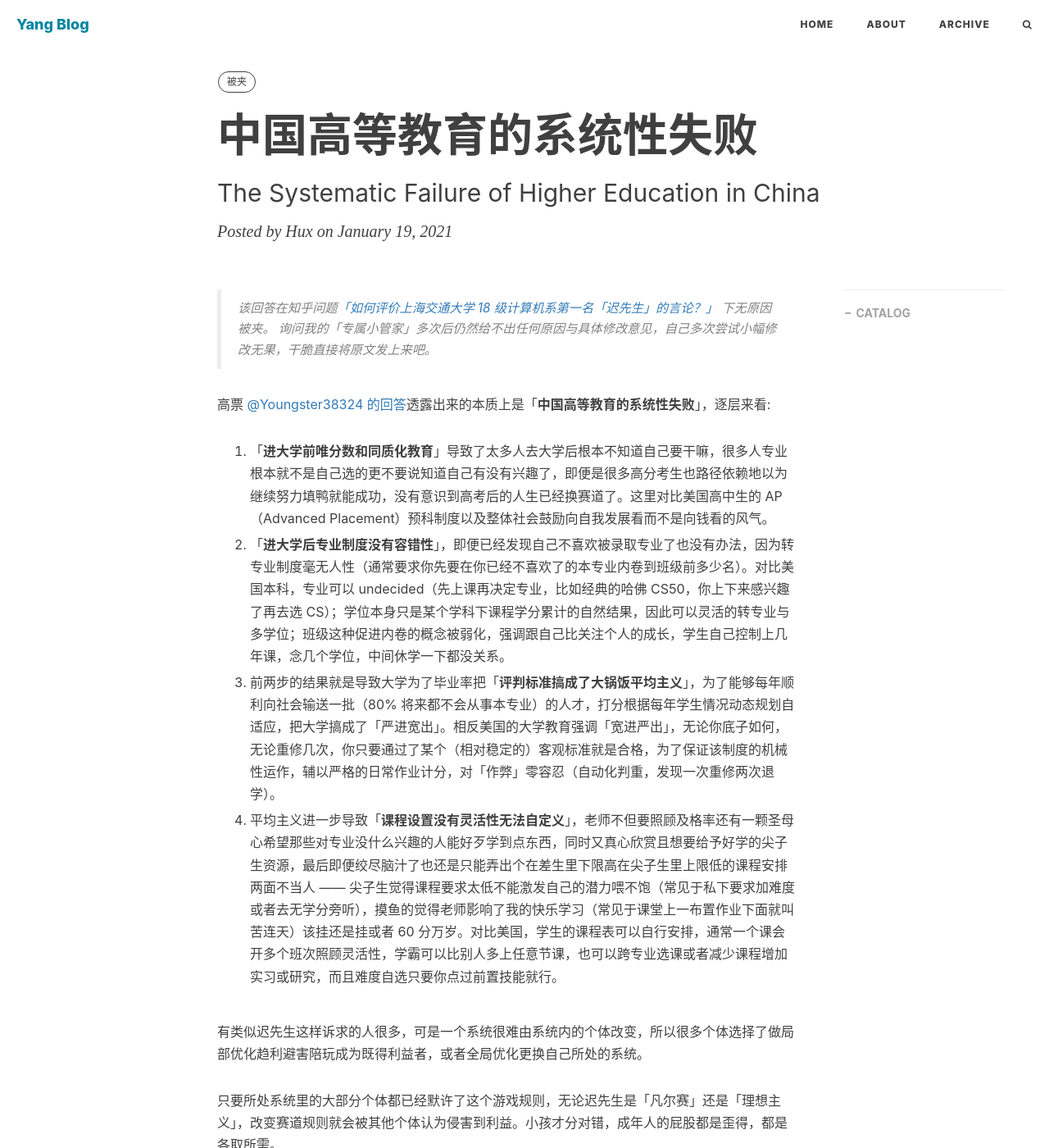
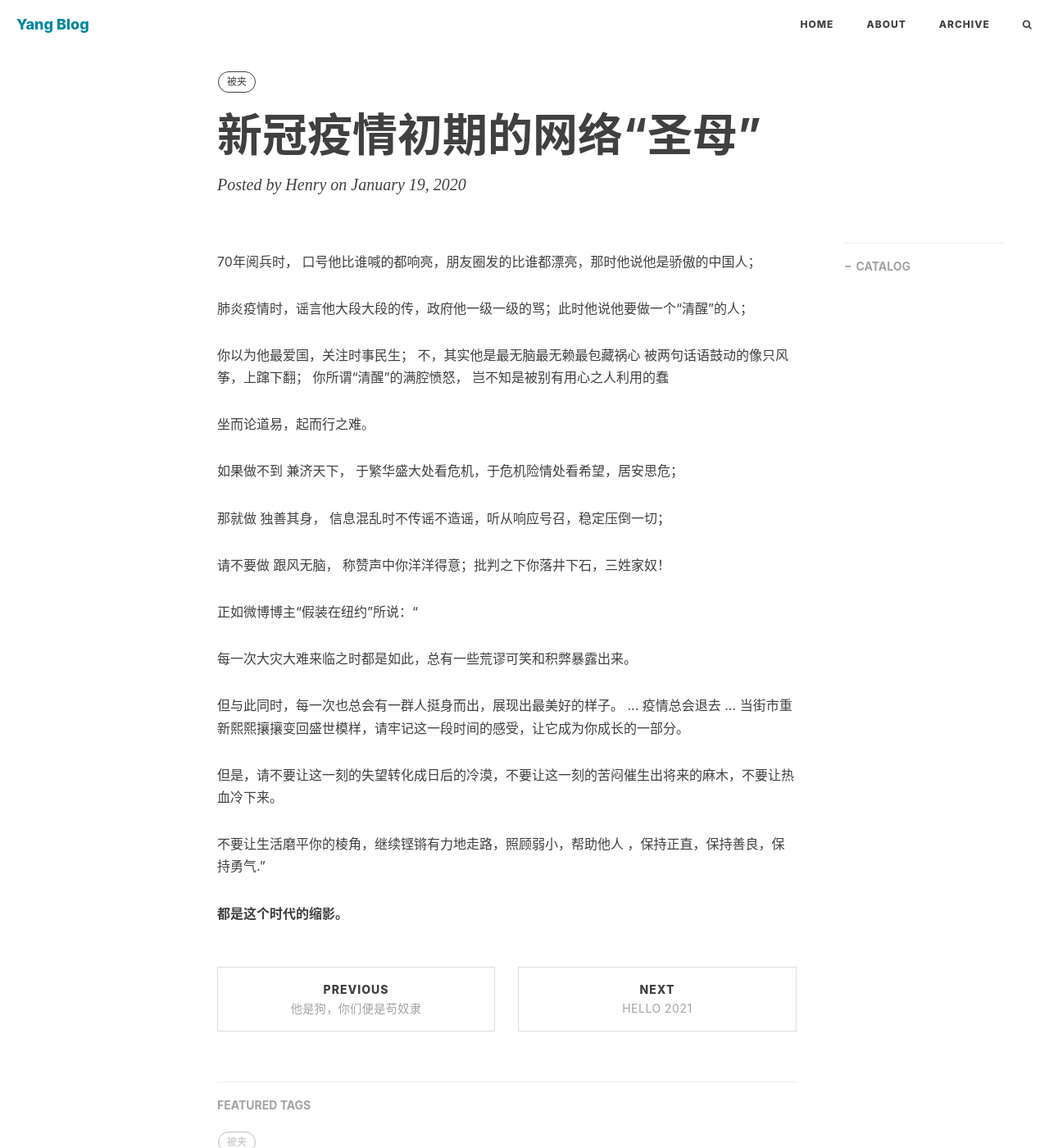
Before and after one commit to yliu9418/yliu9418.github.io, a Jekyll site: the page built from _posts/2021-01-19-the-systematic-failure-of-higher-education-in-china.md, in a window 1280 px wide and 1400 px high. Shown: the whole window at 82% size. Built offline with Jekyll 4.4.1, drawn with Linux system fonts in a browser that asks for light colours; nearby versions of some CDN libraries; comment, search, counter and statistics services are not loaded.

Commit message:
Update 2021-01-19-the-systematic-failure-of-higher-education-in-china.md

```diff
--- a/_posts/2021-01-19-the-systematic-failure-of-higher-education-in-china.md
+++ b/_posts/2021-01-19-the-systematic-failure-of-higher-education-in-china.md
@@ -1,31 +1,46 @@
 ---
 layout:     post
-title:      "中国高等教育的系统性失败"
-subtitle:   "The Systematic Failure of Higher Education in China"
-date:       2021-01-19 12:00:00
-author:     "Hux"
+title:      "新冠疫情初期的网络“圣母”"
+subtitle:   " "
+date:       2020-01-19 12:00:00
+author:     "Henry"
 catalog: false
 header-style: text
 tags:
   - 被夹
 ---
+70年阅兵时， 口号他比谁喊的都响亮，朋友圈发的比谁都漂亮，那时他说他是骄傲的中国人；
 
-> 该回答在知乎问题[「如何评价上海交通大学 18 级计算机系第一名「迟先生」的言论？」](https://www.zhihu.com/question/439622084/answer/1685314467) 下无原因被夹。
-> 询问我的「专属小管家」多次后仍然给不出任何原因与具体修改意见，自己多次尝试小幅修改无果，干脆直接将原文发上来吧。
+肺炎疫情时，谣言他大段大段的传，政府他一级一级的骂；此时他说他要做一个“清醒”的人；
 
+你以为他最爱国，关注时事民生；
+不，其实他是最无脑最无赖最包藏祸心
+被两句话语鼓动的像只风筝，上蹿下翻；
+你所谓“清醒”的满腔愤怒， 岂不知是被别有用心之人利用的蠢
 
-高票 [@Youngster38324 的回答](https://www.zhihu.com/question/439622084/answer/1681505518)透露出来的本质上是「**中国高等教育的系统性失败**」，逐层来看:
+坐而论道易，起而行之难。
 
-1. 「**进大学前唯分数和同质化教育**」导致了太多人去大学后根本不知道自己要干嘛，很多人专业根本就不是自己选的更不要说知道自己有没有兴趣了，即便是很多高分考生也路径依赖地以为继续努力填鸭就能成功，没有意识到高考后的人生已经换赛道了。这里对比美国高中生的 AP（Advanced Placement）预科制度以及整体社会鼓励向自我发展看而不是向钱看的风气。
+如果做不到 兼济天下，
+于繁华盛大处看危机，于危机险情处看希望，居安思危；
 
-2. 「**进大学后专业制度没有容错性**」，即便已经发现自己不喜欢被录取专业了也没有办法，因为转专业制度毫无人性（通常要求你先要在你已经不喜欢了的本专业内卷到班级前多少名）。对比美国本科，专业可以 undecided（先上课再决定专业，比如经典的哈佛 CS50，你上下来感兴趣了再去选 CS）；学位本身只是某个学科下课程学分累计的自然结果，因此可以灵活的转专业与多学位；班级这种促进内卷的概念被弱化，强调跟自己比关注个人的成长，学生自己控制上几年课，念几个学位，中间休学一下都没关系。
+那就做 独善其身，
+信息混乱时不传谣不造谣，听从响应号召，稳定压倒一切；
 
-3. 前两步的结果就是导致大学为了毕业率把「**评判标准搞成了大锅饭平均主义**」，为了能够每年顺利向社会输送一批（80% 将来都不会从事本专业）的人才，打分根据每年学生情况动态规划自适应，把大学搞成了「严进宽出」。相反美国的大学教育强调「宽进严出」，无论你底子如何，无论重修几次，你只要通过了某个（相对稳定的）客观标准就是合格，为了保证该制度的机械性运作，辅以严格的日常作业计分，对「作弊」零容忍（自动化判重，发现一次重修两次退学）。
+请不要做 跟风无脑，
+称赞声中你洋洋得意；批判之下你落井下石，三姓家奴！
 
-4. 平均主义进一步导致「**课程设置没有灵活性无法自定义**」，老师不但要照顾及格率还有一颗圣母心希望那些对专业没什么兴趣的人能好歹学到点东西，同时又真心欣赏且想要给予好学的尖子生资源，最后即便绞尽脑汁了也还是只能弄出个在差生里下限高在尖子生里上限低的课程安排两面不当人 —— 尖子生觉得课程要求太低不能激发自己的潜力喂不饱（常见于私下要求加难度或者去无学分旁听），摸鱼的觉得老师影响了我的快乐学习（常见于课堂上一布置作业下面就叫苦连天）该挂还是挂或者 60 分万岁。对比美国，学生的课程表可以自行安排，通常一个课会开多个班次照顾灵活性，学霸可以比别人多上任意节课，也可以跨专业选课或者减少课程增加实习或研究，而且难度自选只要你点过前置技能就行。
+正如微博博主“假装在纽约”所说：“
 
-有类似迟先生这样诉求的人很多，可是一个系统很难由系统内的个体改变，所以很多个体选择了做局部优化趋利避害陪玩成为既得利益者，或者全局优化更换自己所处的系统。
+每一次大灾大难来临之时都是如此，总有一些荒谬可笑和积弊暴露出来。
 
-只要所处系统里的大部分个体都已经默许了这个游戏规则，无论迟先生是「凡尔赛」还是「理想主义」，改变赛道规则就会被其他个体认为侵害到利益。小孩才分对错，成年人的屁股都是歪得，都是各取所需。
+但与此同时，每一次也总会有一群人挺身而出，展现出最美好的样子。
+...
+疫情总会退去
+...
+当街市重新熙熙攘攘变回盛世模样，请牢记这一段时间的感受，让它成为你成长的一部分。
+
+但是，请不要让这一刻的失望转化成日后的冷漠，不要让这一刻的苦闷催生出将来的麻木，不要让热血冷下来。
+
+不要让生活磨平你的棱角，继续铿锵有力地走路，照顾弱小，帮助他人 ，保持正直，保持善良，保持勇气."
 
 **都是这个时代的缩影。**
```
